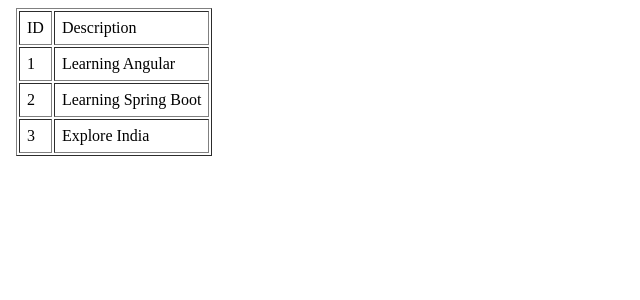
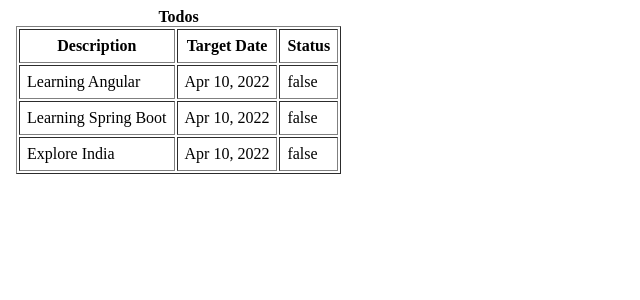
Before and after one commit to 28mayank/todoapp, an Angular app: page /todos in a window 1280 px wide. Shown: the top 300 px of the page, without its empty margins (0-640 px from the left). Built offline with nearby package versions, Linux system fonts and the light colour scheme.

Commit message:
Updated todos component

```diff
--- a/src/app/list-todos/list-todos.component.html
+++ b/src/app/list-todos/list-todos.component.html
@@ -1,15 +1,18 @@
 <html>
   <table border="1" [cellPadding]="7">
+    <caption><b>Todos</b></caption>
     <thead>
       <tr>
-        <td>ID</td>
-        <td>Description</td>
+        <th>Description</th>
+        <th>Target Date</th>
+        <th>Status</th>
       </tr>
     </thead>
     <tbody>
       <tr *ngFor="let option of todo">
-        <td>{{option.id}}</td>
         <td>{{option.description}}</td>
+        <td>{{option.targetDate | date}}</td>
+        <td>{{option.status}}</td>
       </tr>
     </tbody>
   </table>
--- a/src/app/list-todos/list-todos.component.ts
+++ b/src/app/list-todos/list-todos.component.ts
@@ -13,10 +13,10 @@
 
   ngOnInit(): void {
     this.todo = [
-      { id: 1, description: 'Learning Angular' },
-      { id: 2, description: 'Learning Spring Boot' },
-      { id: 3, description: 'Explore India' }
+      new Todos(1, 'Learning Angular', new Date(), false),
+      new Todos(2, 'Learning Spring Boot', new Date(), false),
+      new Todos(3, 'Explore India', new Date(), false)
     ];
-}
+  }
 
 }
--- a/src/app/modals/todos.ts
+++ b/src/app/modals/todos.ts
@@ -1,4 +1,14 @@
-export interface Todos {
+export class Todos {
+
   id: number;
   description: string;
+  targetDate: Date;
+  status: boolean;
+
+  constructor(id: number, description: string, targetDate: Date, status: boolean) {
+    this.id = id;
+    this.description = description;
+    this.targetDate = targetDate;
+    this.status = status;
+  }
 }
--- a/src/app/welcome/welcome.component.html
+++ b/src/app/welcome/welcome.component.html
@@ -1 +1,6 @@
-<p>Welcome {{name}}!</p>
+<div>
+  <p>Welcome {{name}}!</p>
+</div>
+<div>
+  <a routerLink="/todos"> Access your Todos </a>
+</div>
```
